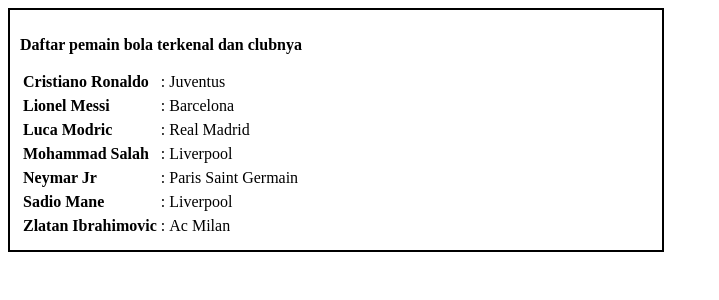
After one commit to MID15/pw2021_203040126, a PHP site: page /latihan3c.php in a window 1280 px wide. The commit adds this page. Shown: the top 300 px of the page, without its empty margins (0-719 px from the left). Run offline with PHP 8.4, Linux system fonts and the light colour scheme.

Commit message:
tugas3Praktikum

```diff
--- /dev/null
+++ b/praktikum/tugas3/latihan3c.php
@@ -0,0 +1,48 @@
+<?php
+    /*
+    Nama    : Mochamad Indra Wahyudi
+    NRP     : 203040126
+    Shift   : Jum'at 13
+    */
+?>
+<?php
+$nama = [
+    "Cristiano Ronaldo" => "Juventus",
+    "Lionel Messi" => "Barcelona",
+    "Luca Modric" => "Real Madrid",
+    "Mohammad Salah" => "Liverpool",
+    "Neymar Jr" => "Paris Saint Germain",
+    "Sadio Mane " => "Liverpool",
+    "Zlatan Ibrahimovic" => "Ac Milan",
+];
+?>
+<!DOCTYPE html>
+<html lang="en">
+<head>
+    <meta charset="UTF-8">
+    <meta http-equiv="X-UA-Compatible" content="IE=edge">
+    <meta name="viewport" content="width=device-width, initial-scale=1.0">
+    <title>Document</title>
+    <style>
+        .kotak {
+            border: 2px solid black;
+            width: 50%;
+            padding: 10px;
+        }
+
+    </style>
+</head>
+<body>
+    <div class="kotak">
+        <p><b>Daftar pemain bola terkenal dan clubnya</b></p>
+        <table>
+            <?php foreach ($nama as $n => $klub) : ?>
+                <td><b><?= $n;?></b></td>
+                <td>:</td>
+                <td><?= $klub;?></td>
+                <tr></tr>
+            <?php endforeach; ?>
+        </table>
+    </div>
+</body>
+</html>
```
Also changed, not shown: praktikum/tugas3/latihan3d.php (+7 -7 lines).
